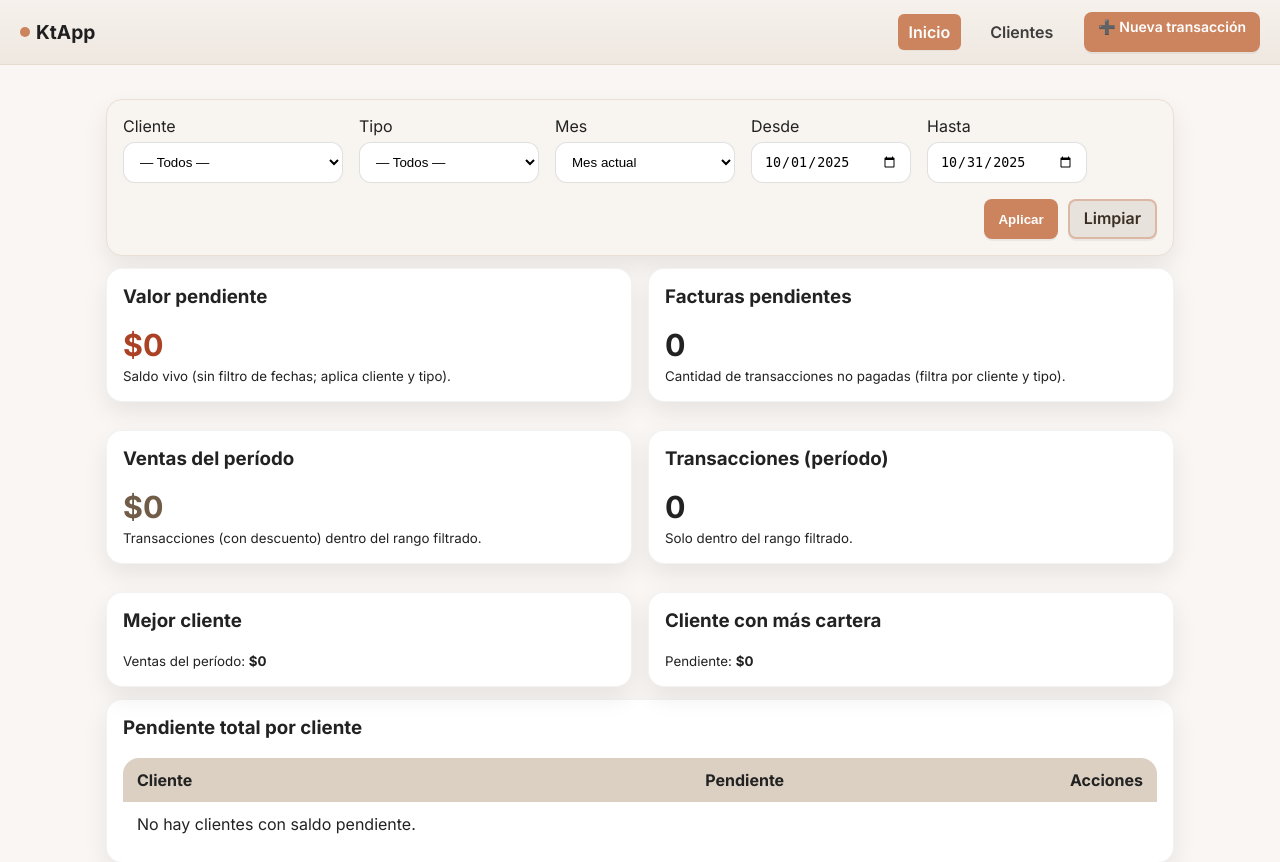
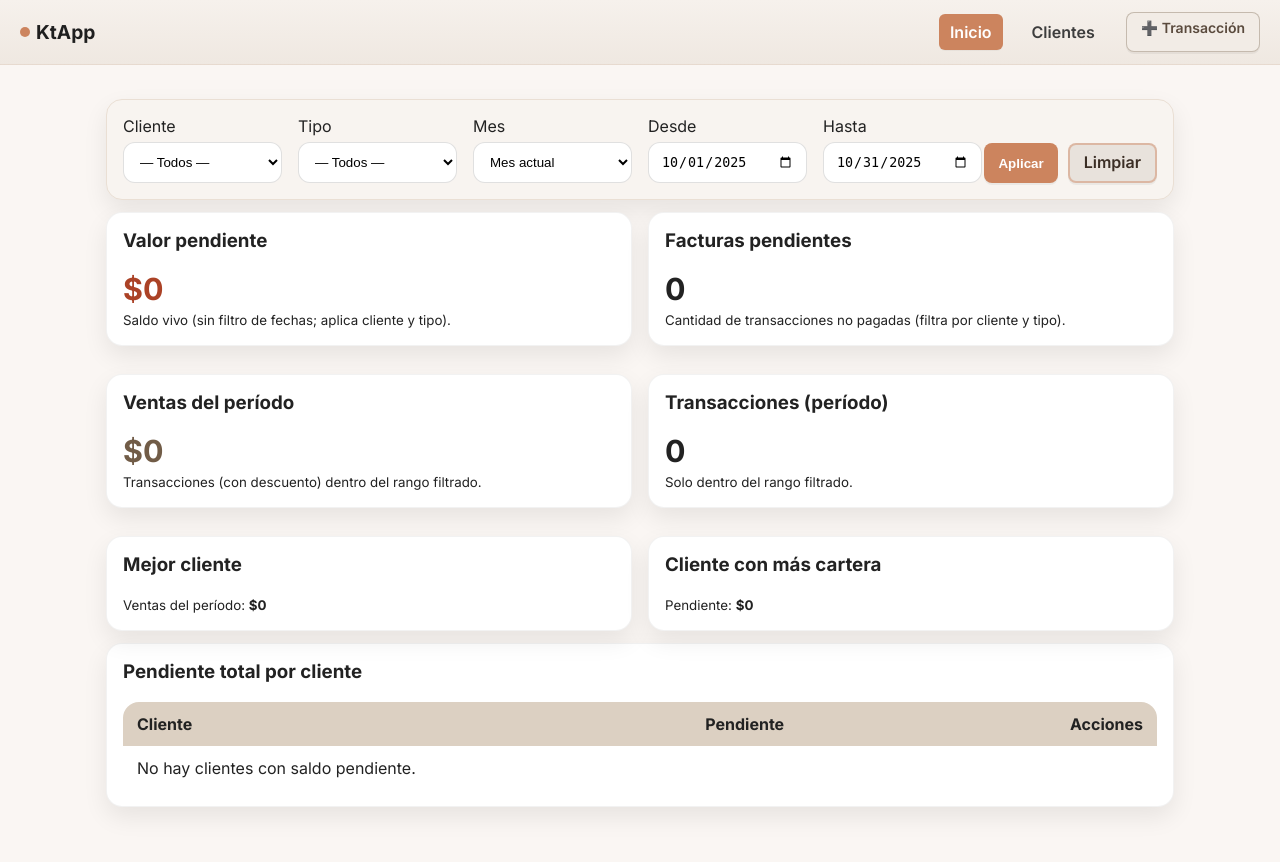
Before and after one commit to camilo0419/ktapp, a Django app: page / in a window 1280 px wide. Shown: the top 862 px of the page. Run offline with Django 5.2, Linux system fonts and the light colour scheme; the visitor is signed in with stand-in values (Sample User, id 1); data that the repository does not hold is empty.

Commit message:
Funcional 3

```diff
--- a/cartera/templates/base.html
+++ b/cartera/templates/base.html
@@ -42,7 +42,8 @@
         </a>
       </nav>
 
-      <a href="{% url 'cartera:tx_create' %}" class="btn cobre sm">➕ Nueva transacción</a>
+      <!-- CTA MENOS PROTAGONISTA -->
+      <a href="{% url 'cartera:tx_create' %}" class="btn header-cta sm">➕ Transacción</a>
     </div>
   </header>
 
@@ -120,17 +121,10 @@
       border-radius: 6px;
       transition: all .2s;
     }
+    .nav-link:hover { background: rgba(204,132,94,0.12); }
+    .nav-link.is-active { background: #CC845E; color: #fff; }
 
-    .nav-link:hover {
-      background: rgba(204,132,94,0.12);
-    }
-
-    .nav-link.is-active {
-      background: #CC845E;
-      color: #fff;
-    }
-
-    /* Botones */
+    /* Botones base */
     .btn {
       display: inline-block;
       padding: 7px 14px;
@@ -141,21 +135,21 @@
       cursor: pointer;
       transition: all .2s;
     }
-
-    .btn.cobre {
-      background: #CC845E;
-      color: #fff;
-    }
+    .btn.cobre { background: #CC845E; color: #fff; }
     .btn.cobre:hover { background: #b46f4d; }
 
-    .btn.alt {
-      background: #e8e2dc;
-      color: #3b2e25;
+    .btn.alt { background: #e8e2dc; color: #3b2e25; }
+    .btn.sm { font-size: 14px; line-height: 1.1; }
+
+    /* CTA de header con MENOS protagonismo (outline suave) */
+    .header-cta{
+      background: #f2ece6;
+      color: #5a4a3d;
+      border: 1px solid rgba(113,92,71,.35);
     }
-
-    .btn.sm {
-      font-size: 14px;
-      line-height: 1.1;
+    .header-cta:hover{
+      background:#eadfd4;
+      color:#3b2e25;
     }
 
     /* Footer */
@@ -178,16 +172,15 @@
       .show-on-mobile{ display:block !important; }
       .app-main { padding: 12px; }
       .app-header { justify-content: center; }
-      .header-right { justify-content: center; }
+      .header-right { justify-content: center; gap:12px; }
+      /* CTA aún más discreta en pantallas pequeñas */
+      .header-cta{ padding:6px 10px; font-weight:600; }
     }
 
     .card-list{ display:grid; gap:12px; }
     .touch-card{
-      background:#fff;
-      border:1px solid #eee;
-      border-radius:16px;
-      padding:14px;
-      box-shadow:0 2px 10px rgba(0,0,0,.05);
+      background:#fff; border:1px solid #eee; border-radius:16px;
+      padding:14px; box-shadow:0 2px 10px rgba(0,0,0,.05);
       transition: all .15s ease-in-out;
     }
     .touch-card:hover{ transform:translateY(-2px); }
--- a/cartera/templates/cartera/dashboard.html
+++ b/cartera/templates/cartera/dashboard.html
@@ -4,12 +4,9 @@
 
 {% block content %}
 
-<form id="filters-form" class="card filters"
-      method="get"
-      style="display:flex; gap:16px; align-items:end; flex-wrap:wrap; background:#f8f4f0;">
-
+<form id="filters-form" class="card filters" method="get">
   <!-- Cliente -->
-  <label class="filt" style="display:flex; flex-direction:column; gap:6px; min-width:220px;">
+  <label class="field">
     <span>Cliente</span>
     <select name="cliente" id="f-cliente" class="input">
       <option value="">— Todos —</option>
@@ -22,7 +19,7 @@
   </label>
 
   <!-- Tipo -->
-  <label class="filt" style="display:flex; flex-direction:column; gap:6px; min-width:180px;">
+  <label class="field">
     <span>Tipo</span>
     <select name="tipo" id="f-tipo" class="input">
       <option value="">— Todos —</option>
@@ -33,7 +30,7 @@
   </label>
 
   <!-- Mes -->
-  <label class="filt" style="display:flex; flex-direction:column; gap:6px; min-width:180px;">
+  <label class="field">
     <span>Mes</span>
     <select name="mes" id="f-mes" class="input">
       <option value="act"  {% if f_mes == 'act' %}selected{% endif %}>Mes actual</option>
@@ -44,28 +41,25 @@
   </label>
 
   <!-- Desde -->
-  <label class="filt" style="display:flex; flex-direction:column; gap:6px; min-width:160px;">
+  <label class="field">
     <span>Desde</span>
-    <input class="input" type="date" name="desde" id="f-desde"
-           value="{{ f_desde|date:'Y-m-d' }}">
+    <input class="input" type="date" name="desde" id="f-desde" value="{{ f_desde|date:'Y-m-d' }}">
   </label>
 
   <!-- Hasta -->
-  <label class="filt" style="display:flex; flex-direction:column; gap:6px; min-width:160px;">
+  <label class="field">
     <span>Hasta</span>
-    <input class="input" type="date" name="hasta" id="f-hasta"
-           value="{{ f_hasta|date:'Y-m-d' }}">
+    <input class="input" type="date" name="hasta" id="f-hasta" value="{{ f_hasta|date:'Y-m-d' }}">
   </label>
 
   <!-- Botones -->
-  <div style="margin-left:auto; display:flex; gap:10px;">
+  <div class="actions">
     <button class="btn cobre" type="submit">Aplicar</button>
     <a class="btn alt" href="{% url 'cartera:dashboard' %}">Limpiar</a>
   </div>
 </form>
 
 <div class="grid cols-2">
-
   <!-- Valor pendiente (sin fechas; sí aplica cliente y tipo) -->
   <div class="card kpi">
     <h3>Valor pendiente</h3>
@@ -107,7 +101,6 @@
     <p class="kpi-num" style="font-size:1.4rem;">{{ cliente_mas_cartera_nombre }}</p>
     <small>Pendiente: <strong>{{ cliente_mas_cartera_total|cop }}</strong></small>
   </div>
-
 </div>
 
 <div class="card">
@@ -139,12 +132,48 @@
 </div>
 
 <style>
+/* ====== GRID KPIs ====== */
 .grid{ display:grid; gap:16px; }
 .grid.cols-2{ grid-template-columns:repeat(2,minmax(0,1fr)); }
 @media (max-width:900px){ .grid.cols-2{ grid-template-columns:1fr; } }
 .kpi .kpi-num{ margin:6px 0 2px; font-weight:800; font-size:1.9rem; }
+
+/* ====== FILTROS ====== */
+.filters{
+  background:#f8f4f0;
+  border:1px solid #eadfd4;
+  display:grid;
+  gap:12px 16px;
+  align-items:end;
+  grid-template-columns: repeat(6, minmax(120px,1fr));
+}
+.filters .field{ display:flex; flex-direction:column; gap:6px; }
 .filters .input{ background:#fff; }
-.filters{ border:1px solid #eadfd4; }
+
+/* Colocar cada campo en su celda; la fila suele quedar:
+   Cliente | Tipo | Mes | Desde | Hasta | Acciones */
+.filters .actions{
+  display:flex; gap:10px; justify-content:flex-end; align-items:center;
+}
+
+/* ====== Breakpoints ====== */
+@media (max-width: 1024px){
+  .filters{ grid-template-columns: repeat(4, minmax(140px,1fr)); }
+}
+
+@media (max-width: 760px){
+  /* Dos columnas en móvil: Desde y Hasta quedan alineados */
+  .filters{ grid-template-columns: 1fr 1fr; }
+  .filters .actions{ grid-column: 1 / -1; justify-content: stretch; }
+  .filters .actions .btn{ flex:1; }
+}
+
+@media (max-width: 420px){
+  /* Si el teléfono es muy angosto, seguimos en dos columnas (para mantener Desde/Hasta lado a lado) */
+  .filters{ grid-template-columns: 1fr 1fr; }
+}
+
+/* tabla */
 .right{ text-align:right; }
 </style>
 
```
